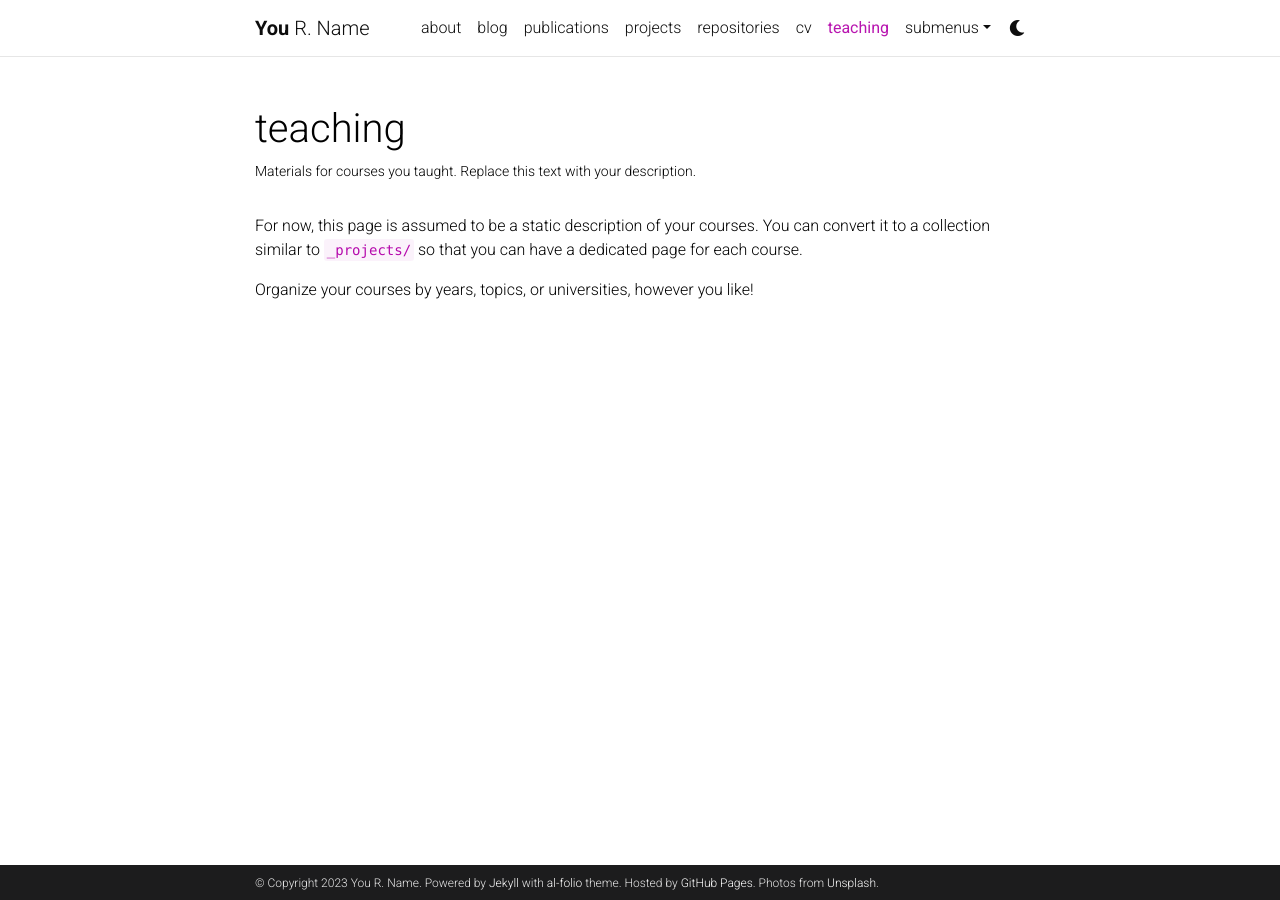
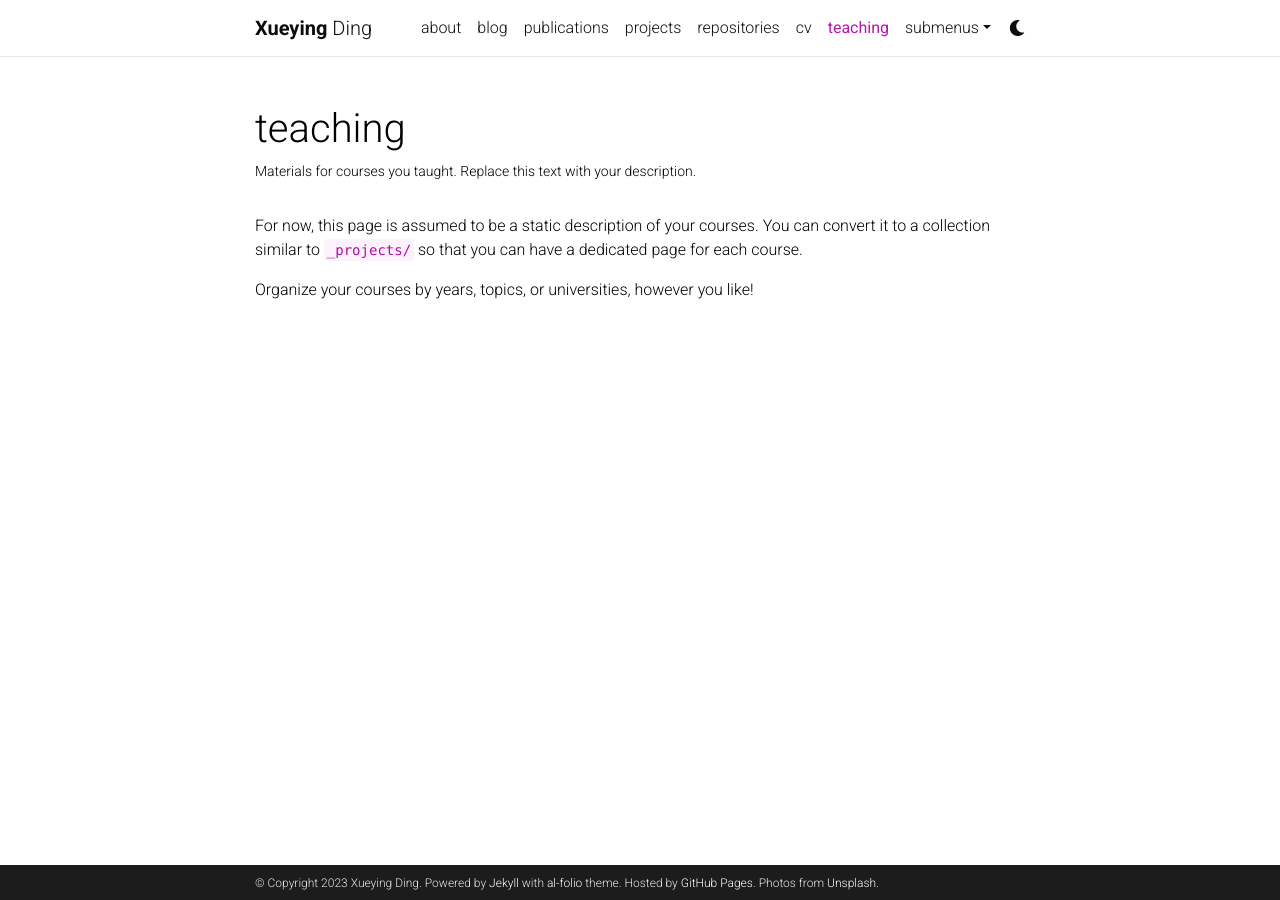
Before and after one commit to xyvivian/xyvivian.github.io, a Jekyll site: the page built from _pages/teaching.md, in a window 1280 px wide. Built offline with Jekyll 4.4.1, drawn with Linux system fonts in a browser that asks for light colours; comment, search, counter and statistics services are not loaded; a style sheet for code colours, icons or effects is not loaded.

Commit message:
Update _config.yml

```diff
--- a/_config.yml
+++ b/_config.yml
@@ -3,10 +3,10 @@
 # -----------------------------------------------------------------------------
 
 title: blank # the website title (if blank, full name will be used instead)
-first_name: You
-middle_name: R.
-last_name: Name
-email: you@example.com
+first_name: Xueying
+middle_name:
+last_name: Ding
+email: xding2 at cs dot cmu dot edu
 description: > # the ">" symbol means to ignore newlines until "footer_text:"
   A simple, whitespace theme for academics. Based on [*folio](https://github.com/bogoli/-folio) design.
 footer_text: >
@@ -18,8 +18,8 @@ keywords: jekyll, jekyll-theme, academic-website, portfolio-website  # add your
 lang: en # the language of your site (for example: en, fr, cn, ru, etc.)
 icon: ⚛️  # the emoji used as the favicon (alternatively, provide image name in /assets/img/)
 
-url: https://alshedivat.github.io # the base hostname & protocol for your site
-baseurl: /al-folio # the subpath of your site, e.g. /blog/
+url: https://xyvivian.github.io
+baseurl:
 last_updated: false # set to true if you want to display last updated in the footer
 impressum_path:  # set to path to include impressum link in the footer, use the same path as permalink in a page, helps to conform with EU GDPR
 
```
